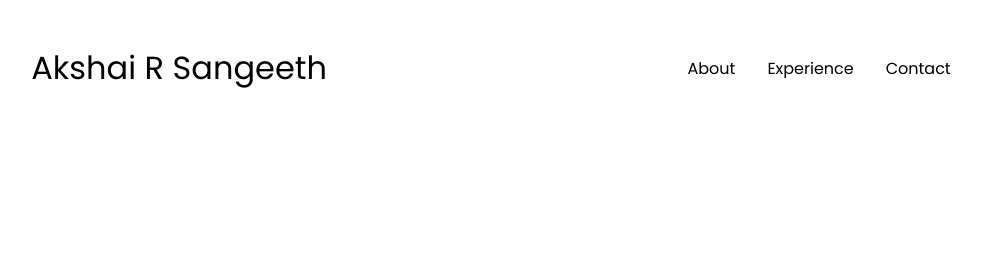
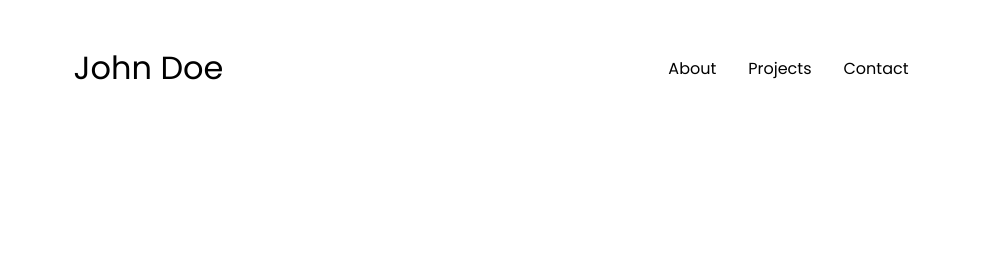
Before and after one commit to reformedbrush/my_portfolio, a plain HTML site: page index.html in a window 1280 px wide. Shown: the top 262 px of the page, without its empty margins (149-1136 px from the left). Drawn offline with Linux system fonts and the light colour scheme.

Commit message:
Update index.html

```diff
--- a/index.html
+++ b/index.html
@@ -10,17 +10,17 @@
 </head>
 <body>
   <nav id="desktop-nav">
-        <div class="logo">Akshai R Sangeeth</div>
+    <div class="logo">John Doe</div>
     <div>
       <ul class="nav-links">
         <li><a href="#about">About</a></li>
-                <li><a href="#experience">Experience</a></li>
+        <li><a href="#projects">Projects</a></li>
         <li><a href="#contact">Contact</a></li>
       </ul>
     </div>
   </nav>
   <nav id="hamburger-nav">
-      <div class="logo">Akshai R Sangeeth</div>
+    <div class="logo">John Doe</div>
     <div class="hamburger-menu">
       <div class="hamburger-icon" onclick="toggleMenu()">
         <span></span>
@@ -28,9 +28,9 @@
         <span></span>
       </div>
       <div class="menu-links">
-            <li><a href="#about"onclick="toggleMenu()"></a>About</a></li>
-            <li><a href="#experience"onclick="toggleMenu()"></a>Experience</a></li>
-            <li><a href="#contact"onclick="toggleMenu()"></a>Contact</a></li>
+        <li><a href="#about" onclick="toggleMenu()">About</a></li>
+        <li><a href="#projects" onclick="toggleMenu()">Projects</a></li>
+        <li><a href="#contact" onclick="toggleMenu()">Contact</a></li>
       </div>
     </div>
   </nav>
```
Lines whose indentation alone changed are shown as unchanged.
